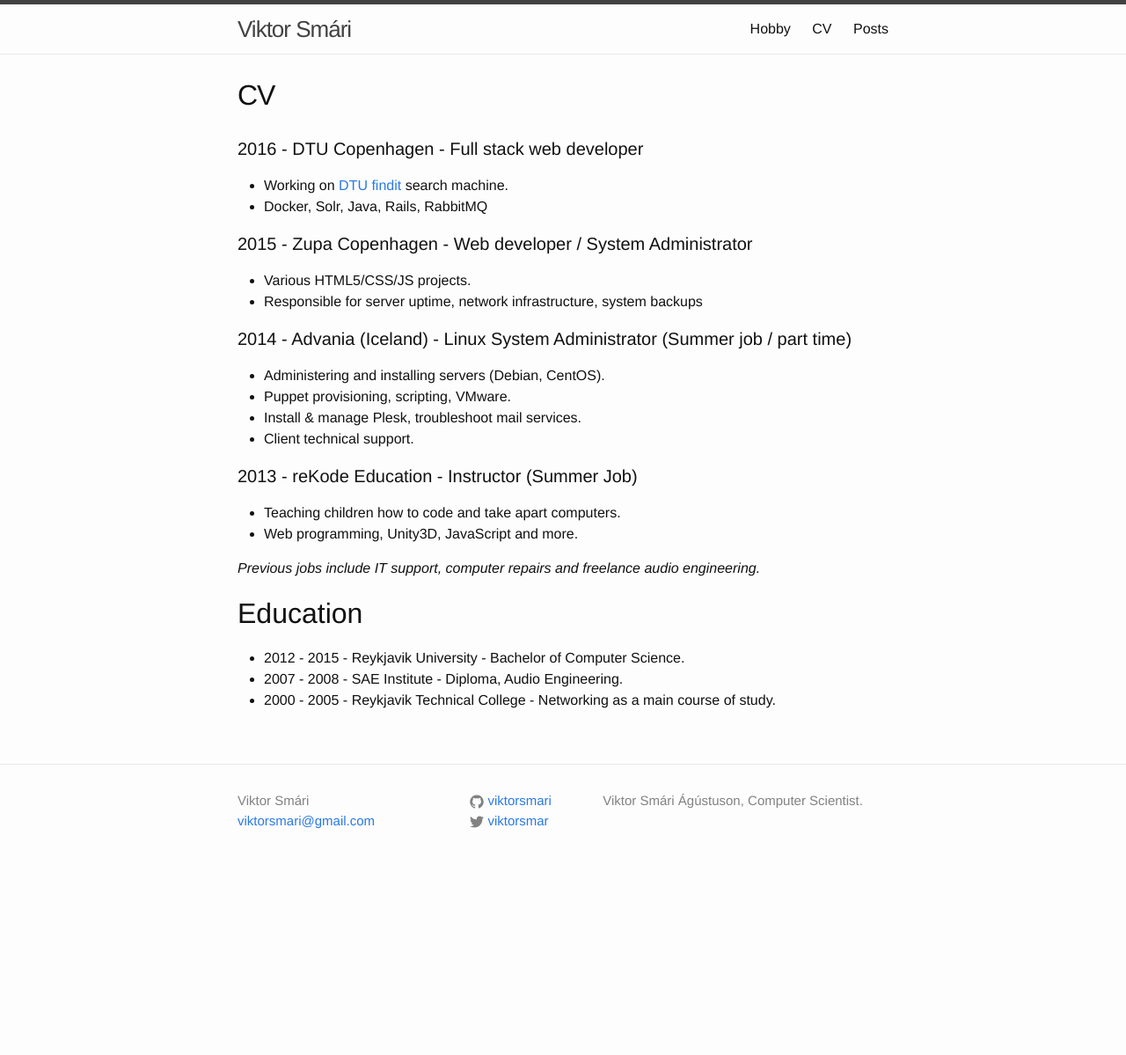
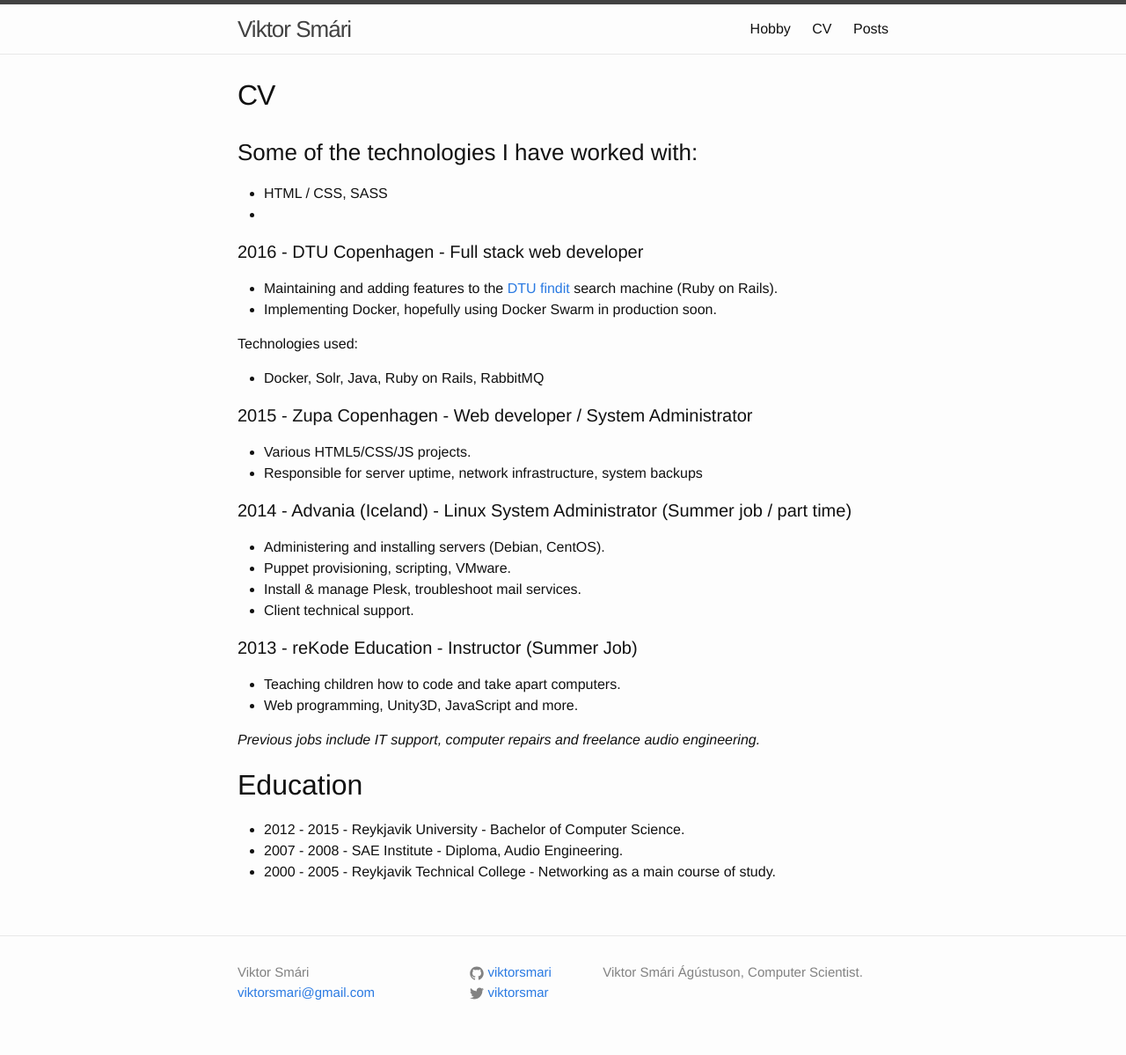
Before and after one commit to viktorsmari/viktorsmari.github.io, a Jekyll site: the page built from index.md, in a window 1280 px wide. Shown: the whole page at 88% size. Built offline with Jekyll 4.4.1, drawn with Linux system fonts in a browser that asks for light colours; before the commit the page ends 1004 px from its top, so only the background shows below that.

Commit message:
Add info

```diff
--- a/index.md
+++ b/index.md
@@ -6,10 +6,18 @@
 
 
 
+### Some of the technologies I have worked with:
+  * HTML / CSS, SASS
+  *
 
 #### 2016 - DTU Copenhagen - Full stack web developer
-  * Working on [DTU findit](http://findit.dtu.dk/) search machine.
-  * Docker, Solr, Java, Rails, RabbitMQ
+
+  * Maintaining and adding features to the [DTU findit](http://findit.dtu.dk/) search machine (Ruby on Rails).
+  * Implementing Docker, hopefully using Docker Swarm in production soon.
+
+Technologies used:
+
+  * Docker, Solr, Java, Ruby on Rails, RabbitMQ
 
 #### 2015 - Zupa Copenhagen - Web developer / System Administrator
   * Various HTML5/CSS/JS projects.
```
Also changed, not shown: hobby.md (+2 -0 lines).
